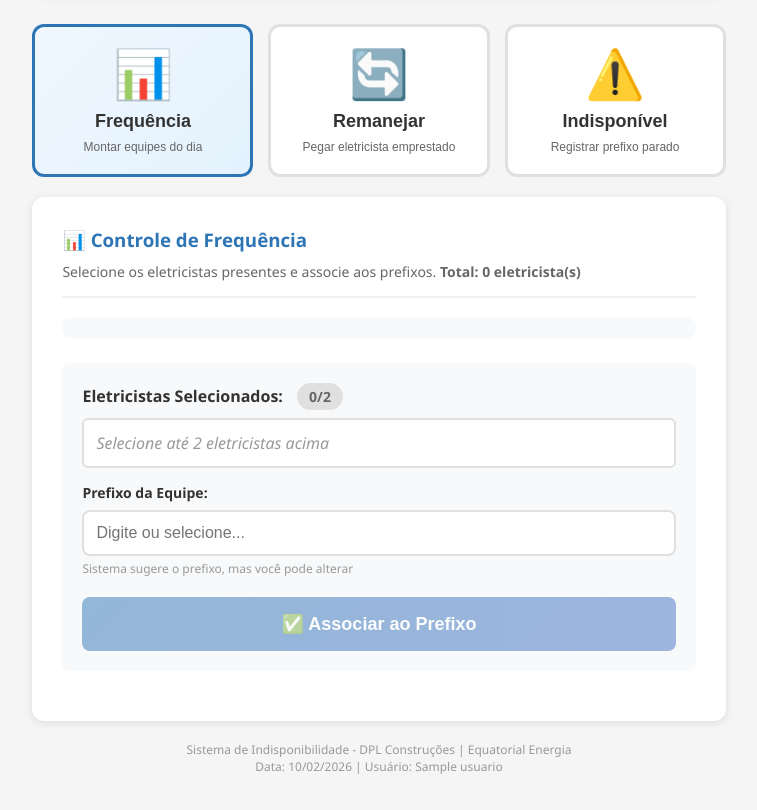
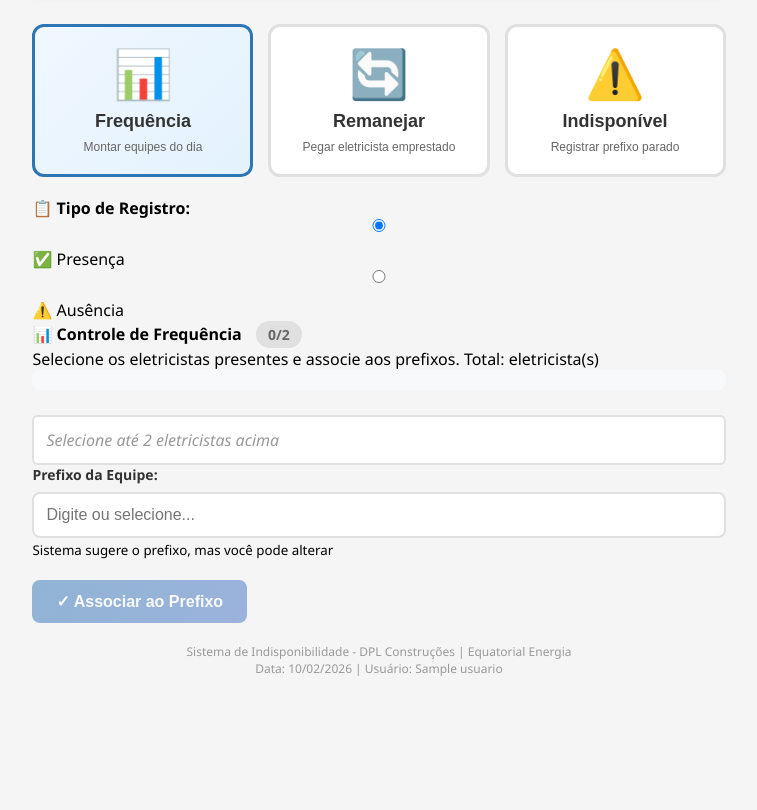
Before and after one commit to gilenopribeirocodigos/sistema-indisponibilidade, a FastAPI app: page /registrar-v2 in a window 1280 px wide. Shown: the part 208-1018 px from the top of the page, without its empty margins (261-1018 px from the left). After the commit the page ends 884 px from the top, so only its background shows below. Run offline with FastAPI, Linux system fonts and the light colour scheme; the visitor is signed in with stand-in values (Sample User, id 1); tables that the repository leaves empty hold one stand-in row (values such as "Sample post"); parts of the project's set-up code (start-up, migrations or seed data) failed here and were passed over.

Commit message:
Update registrar_v2.html

```diff
--- a/templates/registrar_v2.html
+++ b/templates/registrar_v2.html
@@ -64,102 +64,138 @@
             </button>
         </div>
 
-        <!-- ========================================
-             SEÇÃO 1: FREQUÊNCIA
-        ======================================== -->
+        <!-- ==========================================
+             SEÇÃO 1: FREQUÊNCIA (PRESENÇA/AUSÊNCIA)
+             ========================================== -->
         <div id="secao-frequencia" class="secao-operacao active">
-            <div class="form-section">
-                <h3>📊 Controle de Frequência</h3>
-                <p class="section-subtitle">
-                    Selecione os eletricistas presentes e associe aos prefixos.
-                    <strong>Total: {{ eletricistas|length }} eletricista(s)</strong>
+
+            <!-- ✅ NOVO: SELETOR PRESENÇA/AUSÊNCIA -->
+            <div class="tipo-registro-selector">
+                <h4>📋 Tipo de Registro:</h4>
+                <div class="radio-group">
+                    <label class="radio-label">
+                        <input type="radio" name="tipo-registro" value="presenca" checked>
+                        <span class="radio-custom"></span>
+                        <span class="radio-text">✅ Presença</span>
+                    </label>
+
+                    <label class="radio-label">
+                        <input type="radio" name="tipo-registro" value="ausencia">
+                        <span class="radio-custom"></span>
+                        <span class="radio-text">⚠️ Ausência</span>
+                    </label>
+                </div>
+            </div>
+
+            <div class="frequencia-container">
+
+                <!-- PAINEL DE CONTROLE -->
+                <div class="painel-controle">
+                    <h4>
+                        📊 Controle de Frequência
+                        <span id="contador-selecao" class="contador-badge">0/2</span>
+                    </h4>
+                    <p class="hint-text" id="hint-selecao">
+                        Selecione os eletricistas presentes e associe aos prefixos. Total: {{ total_eletricistas }} eletricista(s)
                     </p>
+                </div>
 
-                <!-- Lista de eletricistas com checkbox -->
-                <div class="eletricistas-grid">
-                    {% for elet in eletricistas %}
+                <!-- GRID DE ELETRICISTAS -->
+                <div class="eletricistas-grid" id="grid-eletricistas">
+                    {% for elet in eletricistas_disponiveis %}
                     <div class="eletricista-card" data-id="{{ elet.id }}">
+                        <label class="card-label">
                             <input
                                 type="checkbox"
-                            id="elet-{{ elet.id }}"
                                 class="eletricista-checkbox"
-                            data-nome="{{ elet.colaborador }}"
+                                data-id="{{ elet.id }}"
+                                data-nome="{{ elet.nome }}"
                                 data-matricula="{{ elet.matricula }}"
                                 data-prefixo="{{ elet.prefixo }}"
                                 data-base="{{ elet.base }}"
                             >
-                        <label for="elet-{{ elet.id }}">
-                            <div class="elet-nome">{{ elet.colaborador }}</div>
-                            <div class="elet-info">
+                            <div class="card-content">
+                                <div class="card-nome">{{ elet.nome }}</div>
+                                <div class="card-info">
                                     <span>Mat: {{ elet.matricula }}</span>
-                                <span>{{ elet.prefixo }}</span>
+                                    <span>{{ elet.base }}</span>
+                                </div>
+                                <div class="card-prefixo">{{ elet.prefixo }}</div>
                             </div>
                         </label>
                     </div>
                     {% endfor %}
                 </div>
 
-                <!-- Painel de associação -->
-                <div class="associacao-panel">
-                    <div class="associacao-header">
-                        <h4>
-                            Eletricistas Selecionados:
-                            <span id="contador-selecao" class="contador-badge">0/2</span>
-                        </h4>
-                        <div id="eletricista-info" class="info-vazia">
+                <!-- PAINEL DE INFORMAÇÕES DOS SELECIONADOS -->
+                <div class="painel-informacoes">
+                    <div id="eletricista-info" class="info-selecionados info-vazia">
                         Selecione até 2 eletricistas acima
                     </div>
-                    </div>
 
+                    <!-- ✅ PAINEL PRESENÇA (default) -->
+                    <div id="painel-presenca" class="painel-opcoes">
                         <div class="form-group">
                             <label for="prefixo-frequencia">Prefixo da Equipe:</label>
                             <input
                                 type="text"
                                 id="prefixo-frequencia"
                                 placeholder="Digite ou selecione..."
-                            list="prefixos-lista"
+                                class="form-control"
                             >
-                        <datalist id="prefixos-lista">
-                            {% for prefixo in prefixos_supervisor %}
-                            <option value="{{ prefixo }}">
-                            {% endfor %}
-                        </datalist>
-                        <small class="help-text">Sistema sugere o prefixo, mas você pode alterar</small>
+                            <small class="hint-text">Sistema sugere o prefixo, mas você pode alterar</small>
                         </div>
 
-                    <button id="btn-associar" class="btn btn-primary btn-lg" disabled>
-                        ✅ Associar ao Prefixo
+                        <button id="btn-associar" class="btn btn-primary btn-block" disabled>
+                            ✓ Associar ao Prefixo
                         </button>
                     </div>
 
-                <!-- Lista de associações temporárias -->
-                <div id="associacoes-temporarias" style="display:none;">
+                    <!-- ✅ PAINEL AUSÊNCIA (oculto inicialmente) -->
+                    <div id="painel-ausencia" class="painel-opcoes" style="display: none;">
+                        <div class="form-group">
+                            <label for="motivo-ausencia">Motivo da Ausência: <span style="color: red;">*</span></label>
+                            <select id="motivo-ausencia" class="form-control">
+                                <option value="">Selecione o motivo...</option>
+                                <!-- Preenchido via JavaScript -->
+                            </select>
+                        </div>
+
+                        <button id="btn-registrar-ausencia" class="btn btn-warning btn-block" disabled>
+                            ⚠️ Registrar Ausência
+                        </button>
+                    </div>
+                </div>
+            </div>
+
+            <!-- RESTO DO CÓDIGO PERMANECE IGUAL (Associações Pendentes, Registros Salvos, etc) -->
+
+            <!-- Associações Pendentes -->
+            <div id="associacoes-temporarias" style="display: none;">
                 <h4>📋 Associações Pendentes de Salvamento:</h4>
                 <div id="lista-associacoes"></div>
-                    <div class="acoes-finais">
+
+                <div class="acoes-associacoes">
                     <button id="btn-limpar-todas" class="btn btn-secondary">
                         🗑️ Limpar Todas
                     </button>
-                        <button id="btn-salvar-frequencia" class="btn btn-success btn-lg">
+                    <button id="btn-salvar-frequencia" class="btn btn-success">
                         💾 Salvar Todas as Associações
                     </button>
                 </div>
             </div>
 
-                <!-- ✅ NOVO: LISTA DE REGISTROS SALVOS -->
-                <div id="registros-salvos" style="display:none; margin-top: 30px;">
+            <!-- Registros Salvos -->
+            <div id="registros-salvos" style="display:none;">
                 <h4 style="color: #28a745; border-bottom: 3px solid #28a745; padding-bottom: 10px;">
                     ✅ Registros Salvos com Sucesso
                 </h4>
-                    <div id="lista-salvos" style="background: #f8f9fa; padding: 20px; border-radius: 12px; margin-top: 15px;"></div>
-                    <div style="text-align: center; margin-top: 20px;">
-                        <button id="btn-continuar-registrando" class="btn btn-primary" onclick="window.location.reload()">
+                <div id="lista-salvos"></div>
+                <button id="btn-continuar-registrando" onclick="window.location.reload()" class="btn btn-primary" style="margin-top: 20px;">
                     ➕ Continuar Registrando
                 </button>
             </div>
-                </div>
 
-            </div>
         </div>
 
         <!-- ========================================
```
Lines whose indentation alone changed are shown as unchanged.
